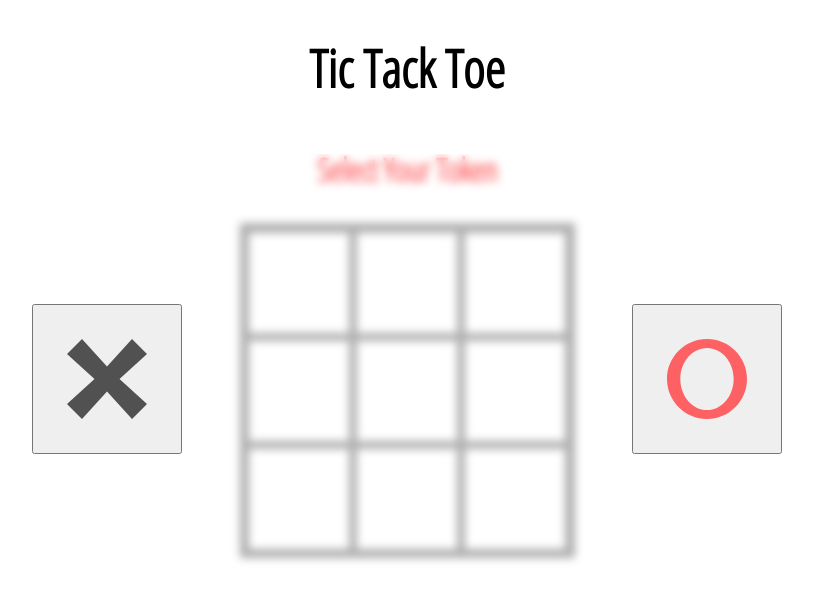
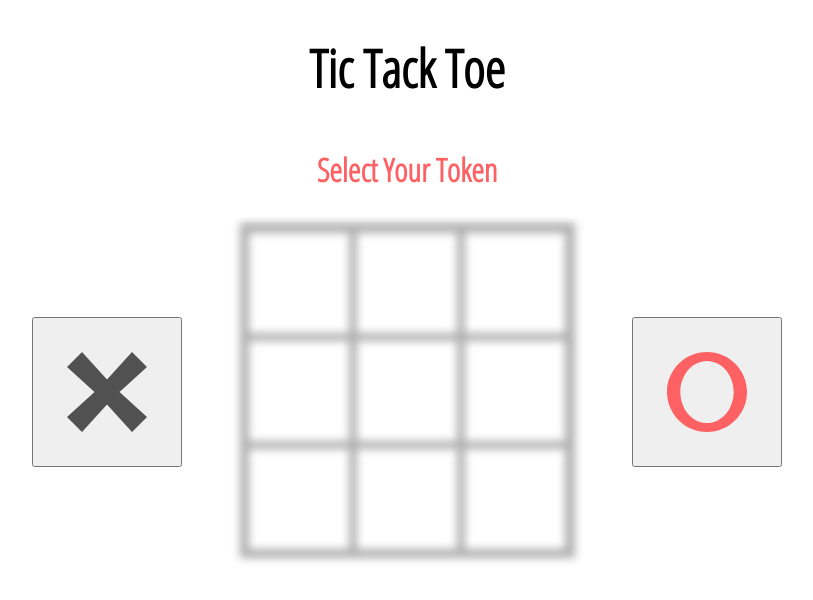
Before and after one commit to bonham000/tic-tac-toe-challenge, a React (Create React App) app: page / in a window 1280 px wide. Shown: the top 600 px of the page, without its empty margins (233-1046 px from the left). Built offline with nearby package versions, Linux system fonts and the light colour scheme.

Commit message:
Fix SelectionOverlay layout

```diff
--- a/src/App.tsx
+++ b/src/App.tsx
@@ -357,9 +357,9 @@ const GameFinishedOverlay: React.FC<GameFinishedOverlayProps> = (props) => {
 };
 
 const SelectionOverlay = styled.div`
-  margin-top: 200px;
+  margin-top: 225px;
   width: 750px;
-  height: 450px;
+  height: 350px;
   display: flex;
   align-items: center;
   justify-content: space-between;
@@ -370,7 +370,7 @@ const SelectionOverlay = styled.div`
 `;
 
 const CompletionOverlay = styled.div`
-  margin-top: 200px;
+  margin-top: 225px;
   width: 650px;
   height: 450px;
   display: flex;
```
